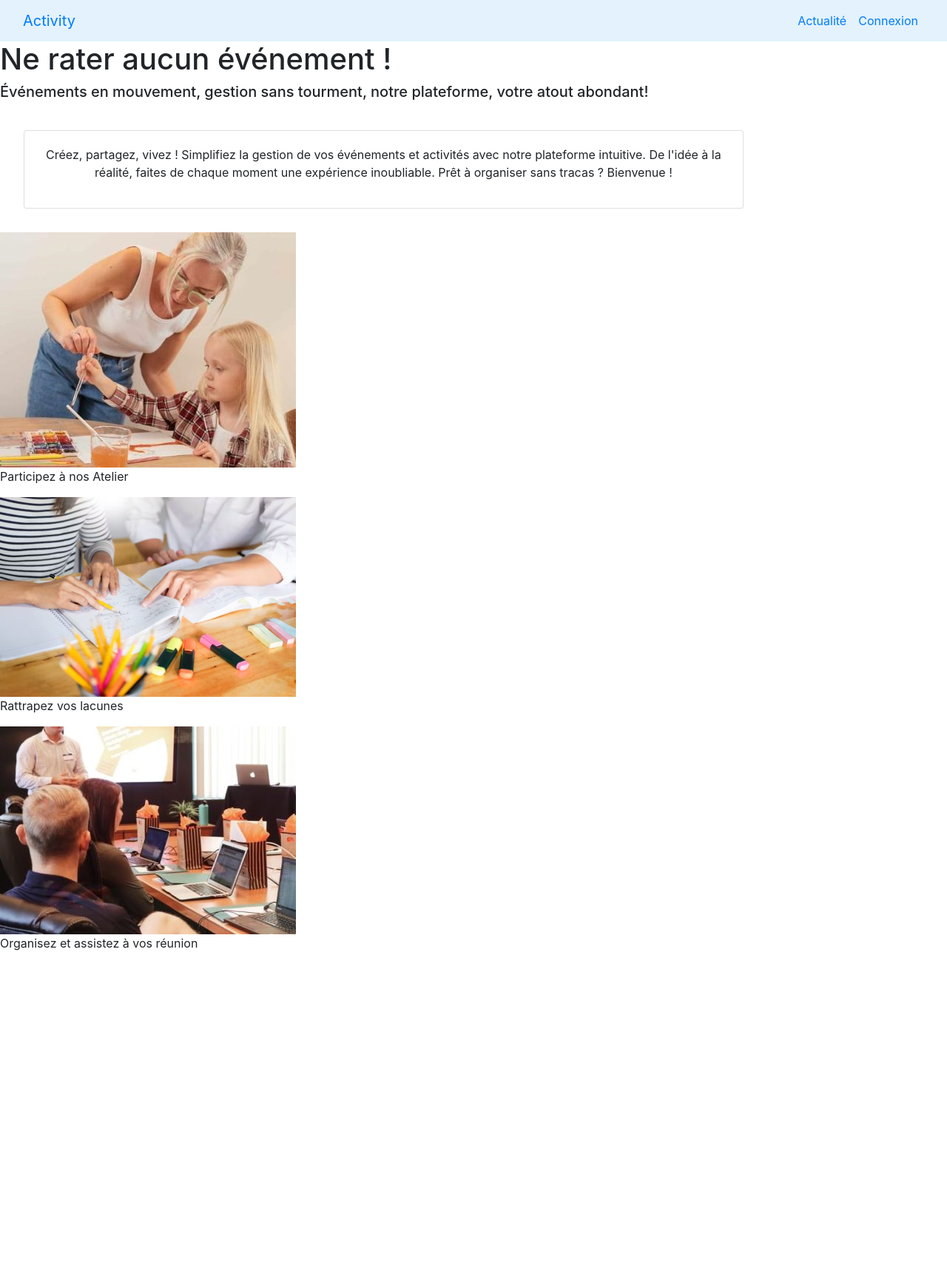
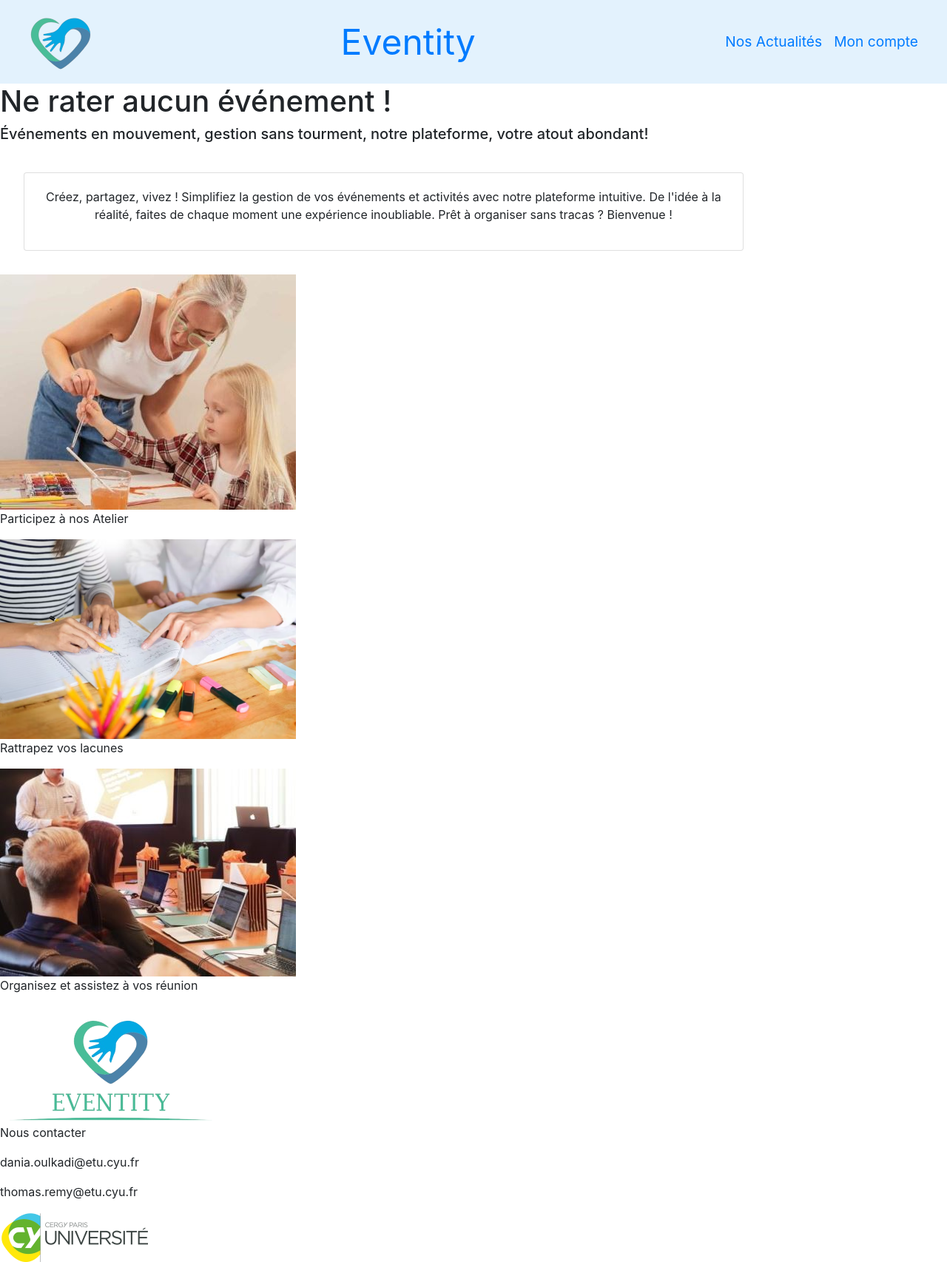
Before and after one commit to activity-2023/www, a PHP site: template templates/home.php in a window 1280 px wide. Shown: the whole page at 74% size. Before the commit the page ends 1285 px from the top, so only its background shows below. Run offline with PHP 8.4, Linux system fonts and the light colour scheme; the template is opened without the code that fills it, so the values that code supplies are empty; the visitor is signed in with stand-in values (Sample User, id 1).

Commit message:
Adding footer, css file and icon

```diff
--- a/templates/layout/layout.php
+++ b/templates/layout/layout.php
@@ -3,19 +3,25 @@
 <head>
     <meta charset="UTF-8"/>
     <link rel="stylesheet" href="https://cdn.jsdelivr.net/npm/bootstrap@4.0.0/dist/css/bootstrap.min.css" integrity="sha384-Gn5384xqQ1aoWXA+058RXPxPg6fy4IWvTNh0E263XmFcJlSAwiGgFAW/dAiS6JXm" crossorigin="anonymous">
-    <title>Activity</title>
+    <link rel="icon" type="image/png" href="sources/logo.png"/>
+    <link rel="stylesheet" href="/css/style.css" type="text/css"/>
+    <title>Eventity</title>
 </head>
 <body>
     <header>
       <nav class="navbar navbar-expand-lg bg-body-tertiary " style="background-color: #e3f2fd;">
           <div class="container-fluid">
-              <a class="navbar-brand" href="/">Activity</a>
+              <a class="navbar-brand" href="/">
+                  <img src="sources/logo.png" alt="Logo"  class="d-inline-block align-text-top">
+              </a>
+
+              <a class="navbar-brand" href="/" style="font-size: 3em">Eventity</a>
                <ul class="navbar-nav me-auto mb-2 mb-lg-0">
                       <li class="nav-item">
-                          <a class="nav-link" href="/activities">Actualité</a>
+                          <a class="nav-link" href="/activities" style="font-size: 1.2em">Nos Actualités</a>
                       </li>
                       <li class="nav-item d-flex">
-                          <a class="nav-link" href="/connexion">Connexion</a>
+                          <a class="nav-link" href="/connexion" style="font-size: 1.2em"><?=isset($_SESSION['connexion'])? 'Mon compte': 'Connexion'?></a>
                       </li>
                   </ul>
           </div>
@@ -24,7 +30,27 @@
     <main>
         <?=$content?>
     </main>
+
     <footer>
+        <div>
+            <a href="/" ><img
+                        src="sources/logoEventity.png" alt="Eventity"/></a>
+        </div>
+
+        <div>
+            <p class="footer-title">Nous contacter</p>
+            <div class="footer-contact">
+                <div class="footer-mail">
+                    <p>dania.oulkadi@etu.cyu.fr</p>
+                    <p>thomas.remy@etu.cyu.fr</p>
+                    <a href="https://www.cyu.fr/" class="logo_cyu"><img src="sources/logocyu.png" alt="Logo_Cyu"/></a>
+                </div>
+            </div>
+        </div>
+
     </footer>
 </body>
 </html>
+
+</body>
+</html>
```
